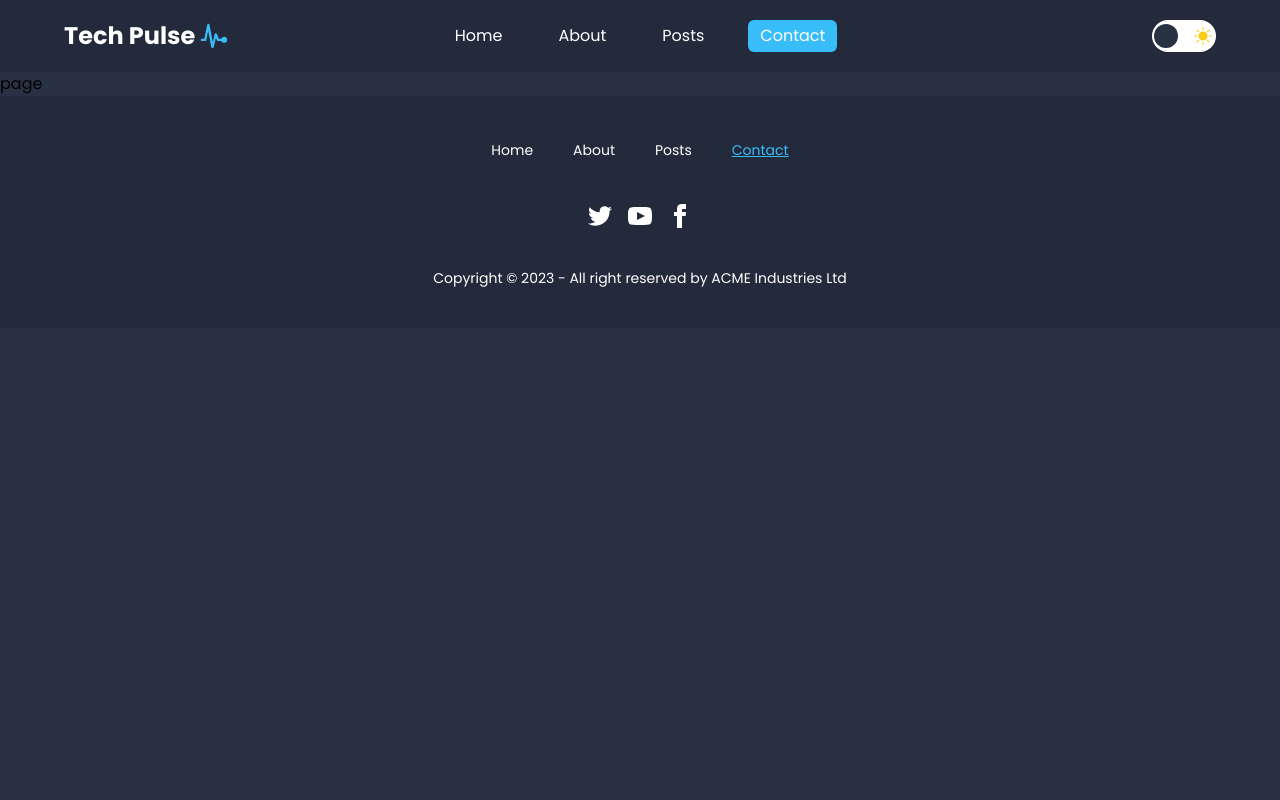
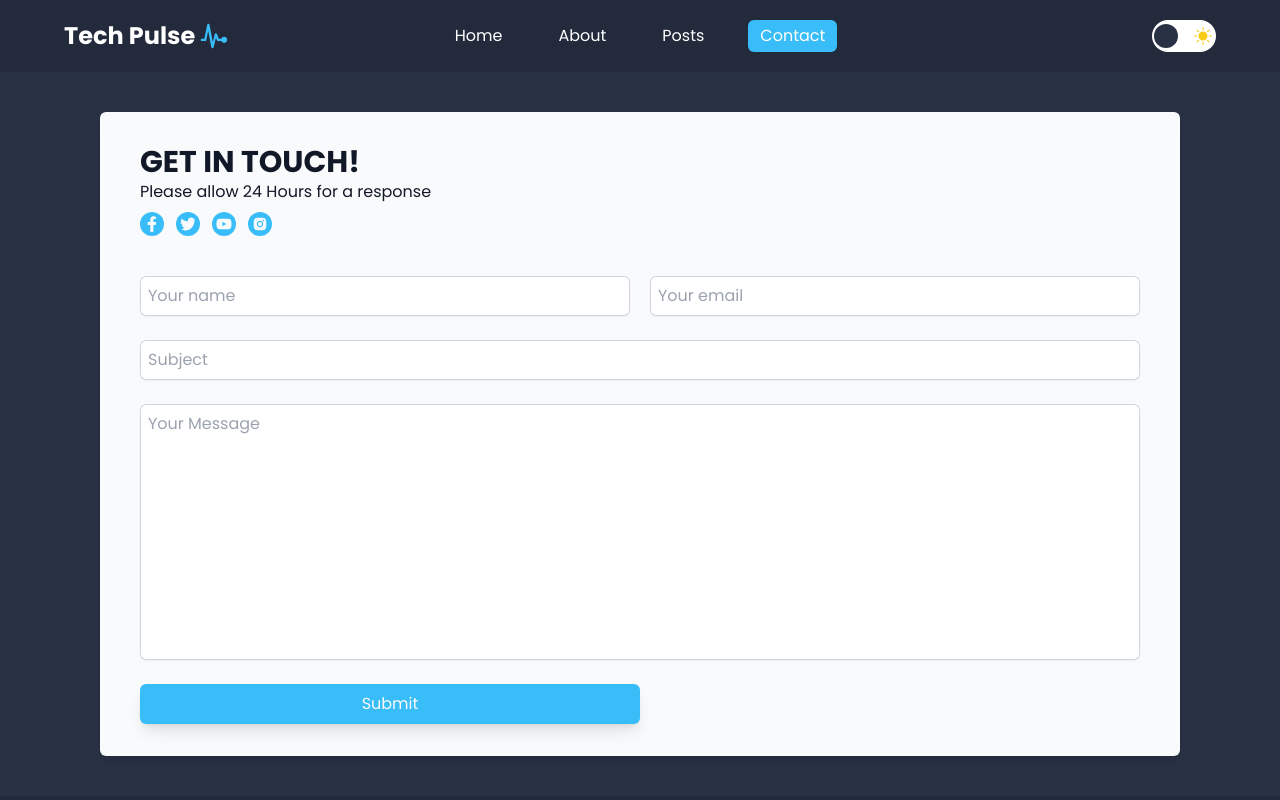
Before and after one commit to DevAntonioRogers/techBlog, a Next.js app: page /contact in a window 1280 px wide. Shown: the top 800 px of the page. Built offline with nearby package versions, Linux system fonts and the light colour scheme.

Commit message:
Final Push

```diff
--- a/app/about/page.jsx
+++ b/app/about/page.jsx
@@ -1,5 +1,40 @@
+import Image from "next/image";
+
 const page = () => {
-  return <div>page</div>;
+  return (
+    <div className="py-10">
+      <div className="wrapper flex flex-col gap-5 justify-center items-center">
+        <h1 className="text-3xl font-bold text-gray-900 dark:text-gray-50">
+          Our Story
+        </h1>
+        <Image
+          src="/assets/about.jpg"
+          width={600}
+          height={600}
+          alt="about us"
+          className="rounded-md"
+        />
+        <p className="max-w-[600px] text-center text-gray-600 dark:text-gray-50">
+          Lorem ipsum dolor sit amet consectetur,
+          adipisicing elit. Aperiam eveniet debitis
+          voluptate eius aliquid ratione inventore, aut
+          asperiores eaque nam fuga iste odio neque iusto
+          quibusdam expedita, perspiciatis, suscipit
+          maiores? Lorem ipsum dolor sit amet, consectetur
+          adipisicing elit. Voluptates deleniti debitis
+          expedita eum accusantium? Dolores hic aliquam
+          laudantium provident esse fuga tempora, quibusdam
+          vel eaque, voluptatem et ab veniam porro.
+        </p>
+        <Image
+          src="/assets/signature.png"
+          width={300}
+          height={300}
+          alt="tech pulse"
+        />
+      </div>
+    </div>
+  );
 };
 
 export default page;
--- a/app/blog/[id]/page.jsx
+++ b/app/blog/[id]/page.jsx
@@ -1,6 +1,6 @@
 import Image from "next/image";
 
-const page = ({ searchParams }) => {
+const page = ({ params, searchParams }) => {
   const post = searchParams;
   return (
     <div className="py-10 bg-cover">
--- a/app/contact/page.jsx
+++ b/app/contact/page.jsx
@@ -1,5 +1,59 @@
+import {
+  FaTwitter,
+  FaYoutube,
+  FaFacebookF,
+} from "react-icons/fa";
+import { AiFillInstagram } from "react-icons/ai";
+
 const page = () => {
-  return <div>page</div>;
+  return (
+    <div className="sm:mx-auto sm:w-full sm:max-w-[1200px] py-10">
+      <div className="wrapper bg-gray-50 px-4 py-8 shadow-lg rounded-md sm:px-10">
+        <div className="mb-10 text-gray-900 w-full">
+          <h1 className="text-3xl font-bold uppercase">
+            Get in touch!
+          </h1>
+          <span>Please allow 24 Hours for a response</span>
+          <div className="flex gap-3 w-full items-center mt-2 [&>*]:bg-sky-400">
+            <FaFacebookF className="text-2xl p-1 rounded-full text-gray-50" />
+            <FaTwitter className="text-2xl p-1 rounded-full text-gray-50" />
+            <FaYoutube className="text-2xl p-1 rounded-full text-gray-50" />
+            <AiFillInstagram className="text-2xl p-1 rounded-full text-gray-50" />
+          </div>
+        </div>
+
+        <form className="space-y-6">
+          <div className="flex gap-5">
+            <input
+              type="text"
+              placeholder="Your name"
+              className="block w-full rounded-md border-0 text-gray-900 shadow-sm ring-1 ring-inset ring-gray-300 placeholder:text-gray-400 p-2 focus:outline-sky-400"
+            />
+            <input
+              type="email"
+              placeholder="Your email"
+              className="block w-full rounded-md border-0 text-gray-900 shadow-sm ring-1 ring-inset ring-gray-300 placeholder:text-gray-400 p-2 focus:outline-sky-400"
+            />
+          </div>
+          <input
+            type="text"
+            placeholder="Subject"
+            className="block w-full rounded-md border-0 text-gray-900 shadow-sm ring-1 ring-inset ring-gray-300 placeholder:text-gray-400 p-2 focus:outline-sky-400"
+          />
+          <textarea
+            className="block w-full rounded-md border-0 text-gray-900 shadow-sm ring-1 ring-inset ring-gray-300 placeholder:text-gray-400 p-2 focus:outline-sky-400"
+            placeholder="Your Message"
+            style={{ resize: "none" }}
+            cols={5}
+            rows={10}
+          />
+          <button className="w-1/2 bg-sky-400 p-2 rounded-md text-gray-50 shadow-lg hover:bg-sky-300 duration-500">
+            Submit
+          </button>
+        </form>
+      </div>
+    </div>
+  );
 };
 
 export default page;
--- a/app/page.jsx
+++ b/app/page.jsx
@@ -1,11 +1,13 @@
 import Hero from "../components/Hero";
 import LatestPost from "../components/LatestPost";
+import Newsletter from "../components/Newsletter";
 
 const Home = () => {
   return (
     <>
       <Hero />
       <LatestPost />
+      <Newsletter />
     </>
   );
 };
--- /dev/null
+++ b/components/Newsletter.jsx
@@ -0,0 +1,39 @@
+const Newsletter = () => {
+  return (
+    <div className="py-20 mt-10">
+      <div className="wrapper newsletter">
+        <div className="flex-grow mb-12 lg:mb-0 dark:text-white">
+          <h2 className="text-4xl mb-4 font-bold">
+            Subscribe to our newsletter
+          </h2>
+          <p>
+            Get all the latest posts delivered straight to
+            your inbox
+          </p>
+        </div>
+        <div>
+          <form className="newsletter-form">
+            <label for="email" className="sr-only">
+              email
+            </label>
+            <input
+              className="newsletter-input px-6"
+              name="email"
+              placeholder="Your email address"
+              type="email"
+              required
+            />
+            <button
+              className="inline-block h-16 rounded-full bg-sky-400 py-2 px-8 relative flex-grow sm:flex-grow-0 text-white"
+              type="submit"
+            >
+              Subscribe
+            </button>
+          </form>
+        </div>
+      </div>
+    </div>
+  );
+};
+
+export default Newsletter;
--- a/components/PostFilter.jsx
+++ b/components/PostFilter.jsx
@@ -1,7 +1,92 @@
-import React from "react";
+"use client";
+import { posts } from "../constants/posts";
+import { useEffect } from "react";
+import clsx from "clsx";
 
-const PostFilter = () => {
-  return <div>PostFilter</div>;
+const PostFilter = ({
+  setFiltered,
+  setActiveCategory,
+  activeCategory,
+}) => {
+  useEffect(() => {
+    if (activeCategory === "all") {
+      setFiltered(posts);
+      return;
+    }
+
+    const filtered = posts.filter((post) =>
+      post.tags?.includes(activeCategory)
+    );
+    setFiltered(filtered);
+  }, [activeCategory]);
+
+  return (
+    <>
+      <div className="flex gap-5 my-10 flex-wrap justify-center dark:text-white">
+        <button
+          className={clsx(
+            "py-1 px-3",
+            activeCategory === "all"
+              ? "bg-sky-400 text-white rounded-md"
+              : null
+          )}
+          onClick={() => setActiveCategory("all")}
+        >
+          All
+        </button>
+        <button
+          className={clsx(
+            "py-1 px-3",
+            activeCategory === "web development"
+              ? "bg-sky-400 text-white rounded-md"
+              : null
+          )}
+          onClick={() =>
+            setActiveCategory("web development")
+          }
+        >
+          Web Development
+        </button>
+        <button
+          className={clsx(
+            "py-1 px-3",
+            activeCategory === "cybersecurity"
+              ? "bg-sky-400 text-white rounded-md"
+              : null
+          )}
+          onClick={() => setActiveCategory("cybersecurity")}
+        >
+          Cybersecurity
+        </button>
+        <button
+          className={clsx(
+            "py-1 px-3",
+            activeCategory === "mobile development"
+              ? "bg-sky-400 text-white rounded-md"
+              : null
+          )}
+          onClick={() =>
+            setActiveCategory("mobile development")
+          }
+        >
+          Mobile Development
+        </button>
+        <button
+          className={clsx(
+            "py-1 px-3",
+            activeCategory === "artificial intelligence"
+              ? "bg-sky-400 text-white rounded-md"
+              : null
+          )}
+          onClick={() =>
+            setActiveCategory("artificial intelligence")
+          }
+        >
+          AI
+        </button>
+      </div>
+    </>
+  );
 };
 
 export default PostFilter;
--- a/components/Posts.jsx
+++ b/components/Posts.jsx
@@ -27,7 +27,7 @@ const Posts = () => {
           {filtered
             .slice(0, visiblePosts)
             .map((post, index) => (
-              <PostsCard />
+              <PostsCard post={post} />
             ))}
         </div>
         <div className="py-10">
```
Also changed, not shown: public/assets/about.jpg (added), public/assets/signature.png (added).
